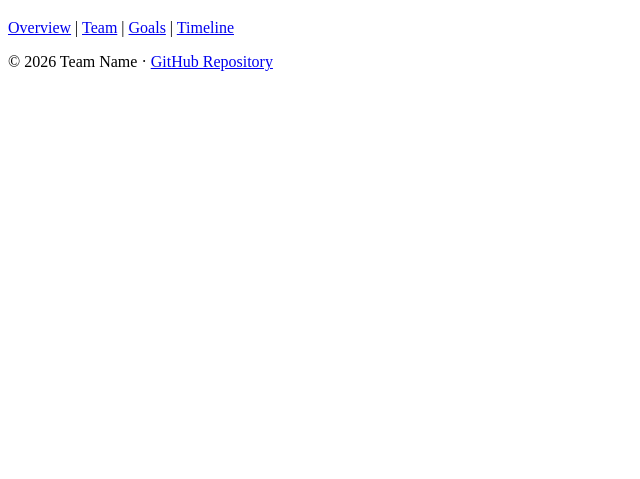
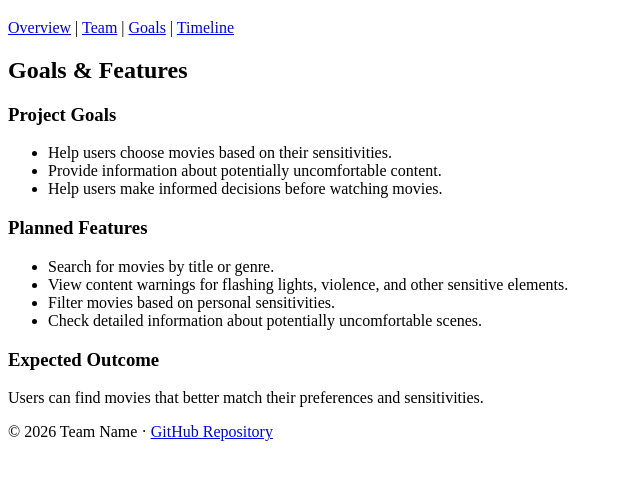
Before and after one commit to peacock2005/team-project-homepage, a plain HTML site: page Initial index.html in a window 1280 px wide. Shown: the part 87-566 px from the top of the page, without its empty margins (0-640 px from the left). Drawn offline with Linux system fonts and the light colour scheme.

Commit message:
Add goals and features section

```diff
--- a/Initial index.html
+++ b/Initial index.html
@@ -16,7 +16,27 @@
  </nav>
  </header>
  <main>
- <!-- Feature sections will be added here by different members -->
+    <section id="goals">
+        <h2>Goals & Features</h2>
+
+        <h3>Project Goals</h3>
+        <ul>
+            <li>Help users choose movies based on their sensitivities.</li>
+            <li>Provide information about potentially uncomfortable content.</li>
+            <li>Help users make informed decisions before watching movies.</li>
+        </ul>
+
+        <h3>Planned Features</h3>
+        <ul>
+            <li>Search for movies by title or genre.</li>
+            <li>View content warnings for flashing lights, violence, and other sensitive elements.</li>
+            <li>Filter movies based on personal sensitivities.</li>
+            <li>Check detailed information about potentially uncomfortable scenes.</li>
+        </ul>
+
+        <h3>Expected Outcome</h3>
+        <p>Users can find movies that better match their preferences and sensitivities.</p>
+    </section>
  </main>
  <footer>
  <p>&copy; 2026 Team Name · <a href="REPO_URL">GitHub Repository</a></p>
```
